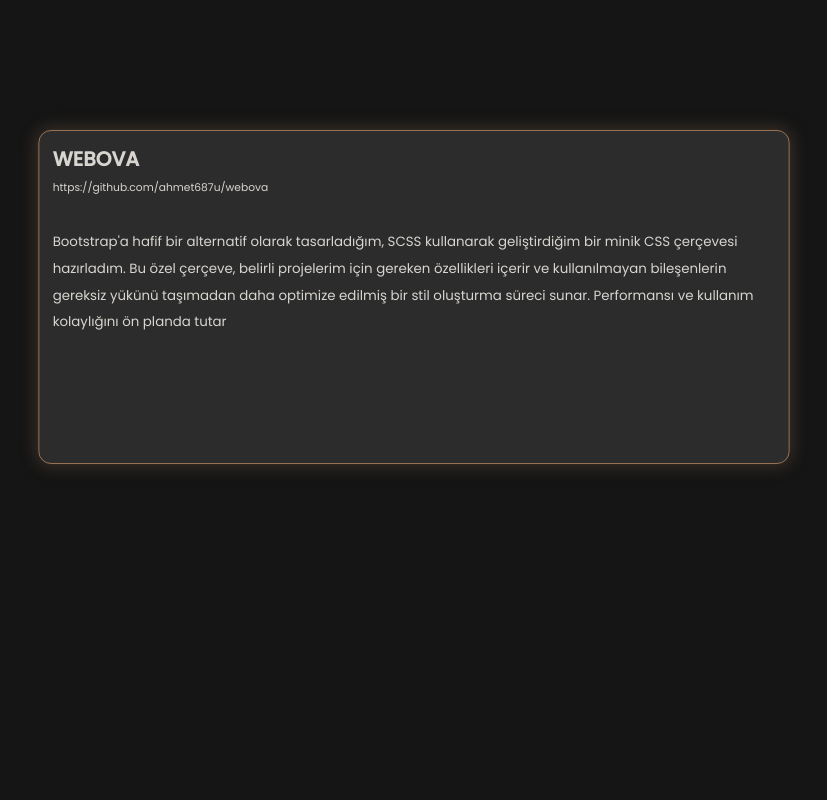
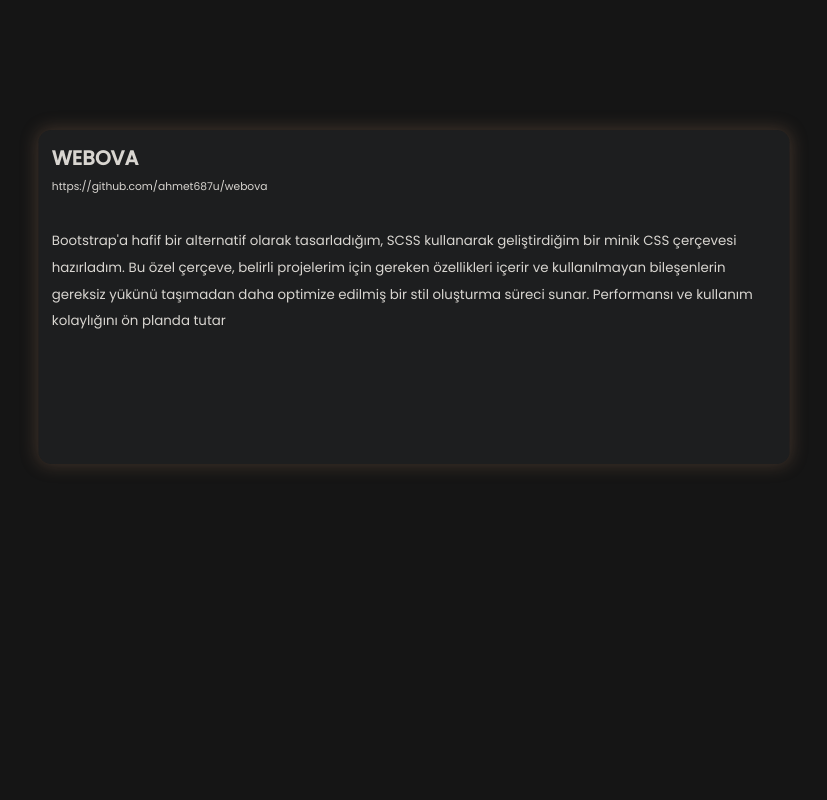
Before and after one commit to ahmet687u/portfolio, a Next.js app: page /hakkimda in a window 1280 px wide. Shown: the part 1260-2060 px from the top of the page, without its empty margins (226-1053 px from the left). Built offline with nearby package versions, Linux system fonts and the light colour scheme.

Commit message:
about portfolio card ui bug fixed

```diff
--- a/src/components/about/portfolio/Card.tsx
+++ b/src/components/about/portfolio/Card.tsx
@@ -23,7 +23,7 @@
         className={styles.card}
         style={{
           scale,
-          top: `calc(-10% + ${props.index * 70}px)`,
+          top: `calc(-10% + ${props.index * 60}px)`,
         }}
       >
         <h2>{props.title}</h2>
--- a/src/components/about/portfolio/card.module.scss
+++ b/src/components/about/portfolio/card.module.scss
@@ -15,10 +15,8 @@
     border-radius: 15px;
     padding: 1rem;
     overflow: hidden;
-    background-color: rgb(44, 44, 44);
-    border: 1px solid $brown-color-first;
+    background-color: $card-color;
     @include cross-code(box-shadow, 0px 0px 21px 2px rgba(175,130,96,0.28));
-
 
     .link {
       display: inline-block;
@@ -33,4 +31,11 @@
       }
     }
   }
+
+  // --- Responsive ---
+  @include break-max(400px) {
+    .card {
+      top: 0 !important;
+    }
+  }
 }
```
